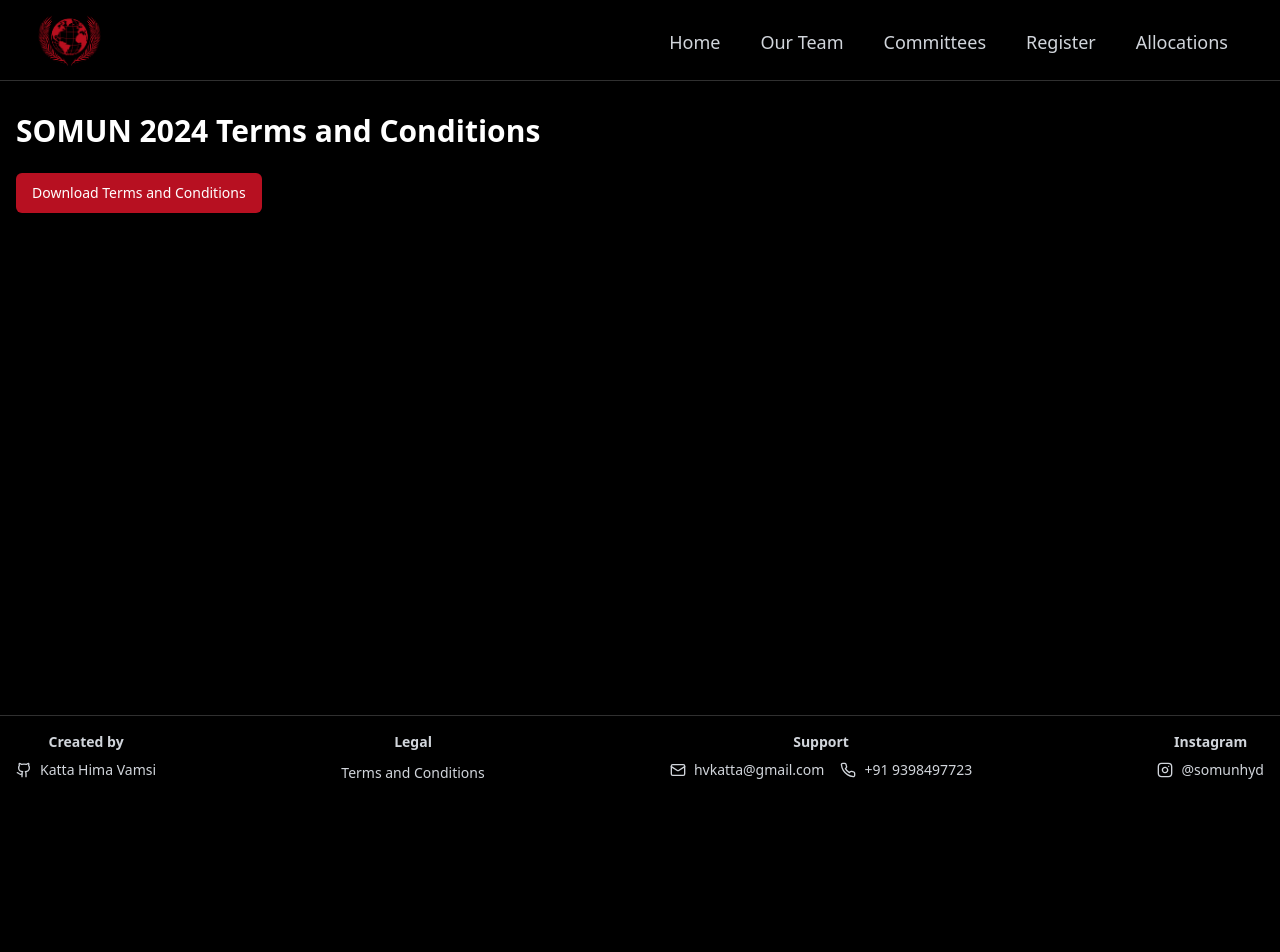
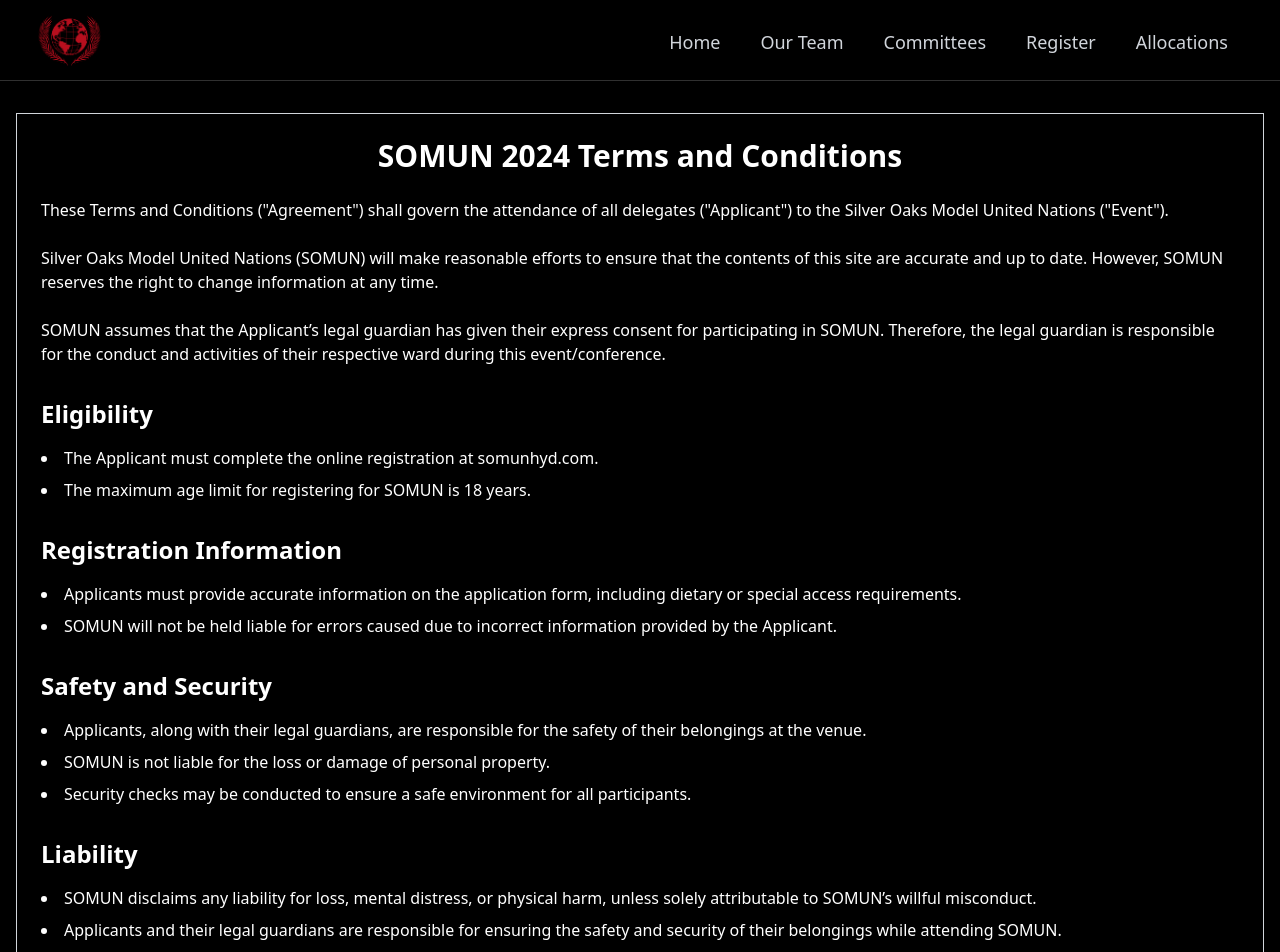
Before and after one commit to Hima-Vamsi/SOMUN-2024-Website, a Next.js app: page /terms-and-conditions in a window 1280 px wide. Shown: the top 952 px of the page. Before the commit the page ends 800 px from the top, so only its background shows below. Built offline with nearby package versions, Linux system fonts and the light colour scheme.

Commit message:
Update Terms and Conditions Page

```diff
--- a/src/app/terms-and-conditions/page.tsx
+++ b/src/app/terms-and-conditions/page.tsx
@@ -1,19 +1,163 @@
-import Link from "next/link";
-import { Button } from "@/components/ui/button";
-
 const TermsAndConditions = () => {
   return (
     <div className="container mx-auto px-4 py-8">
-      <h1 className="text-3xl font-bold mb-6">
-        SOMUN 2024 Terms and Conditions
-      </h1>
-      <Link
-        href="/SOMUN 2024 Terms and Conditions.pdf"
-        target="_blank"
-        download
-      >
-        <Button>Download Terms and Conditions</Button>
-      </Link>
+      <div className="border border-gray-300 shadow-md p-6">
+        <h1 className="text-3xl font-bold mb-6 text-center">
+          SOMUN 2024 Terms and Conditions
+        </h1>
+        <section className="space-y-6">
+          <p>
+            These Terms and Conditions (&quot;Agreement&quot;) shall govern the
+            attendance of all delegates (&quot;Applicant&quot;) to the Silver
+            Oaks Model United Nations (&quot;Event&quot;).
+          </p>
+          <p>
+            Silver Oaks Model United Nations (SOMUN) will make reasonable
+            efforts to ensure that the contents of this site are accurate and up
+            to date. However, SOMUN reserves the right to change information at
+            any time.
+          </p>
+          <p>
+            SOMUN assumes that the Applicant’s legal guardian has given their
+            express consent for participating in SOMUN. Therefore, the legal
+            guardian is responsible for the conduct and activities of their
+            respective ward during this event/conference.
+          </p>
+        </section>
+
+        <h2 className="text-2xl font-semibold mt-8 mb-4">Eligibility</h2>
+        <ul className="list-disc list-inside space-y-2">
+          <li>
+            The Applicant must complete the online registration at somunhyd.com.
+          </li>
+          <li>The maximum age limit for registering for SOMUN is 18 years.</li>
+        </ul>
+
+        <h2 className="text-2xl font-semibold mt-8 mb-4">
+          Registration Information
+        </h2>
+        <ul className="list-disc list-inside space-y-2">
+          <li>
+            Applicants must provide accurate information on the application
+            form, including dietary or special access requirements.
+          </li>
+          <li>
+            SOMUN will not be held liable for errors caused due to incorrect
+            information provided by the Applicant.
+          </li>
+        </ul>
+
+        <h2 className="text-2xl font-semibold mt-8 mb-4">
+          Safety and Security
+        </h2>
+        <ul className="list-disc list-inside space-y-2">
+          <li>
+            Applicants, along with their legal guardians, are responsible for
+            the safety of their belongings at the venue.
+          </li>
+          <li>
+            SOMUN is not liable for the loss or damage of personal property.
+          </li>
+          <li>
+            Security checks may be conducted to ensure a safe environment for
+            all participants.
+          </li>
+        </ul>
+
+        <h2 className="text-2xl font-semibold mt-8 mb-4">Liability</h2>
+        <ul className="list-disc list-inside space-y-2">
+          <li>
+            SOMUN disclaims any liability for loss, mental distress, or physical
+            harm, unless solely attributable to SOMUN’s willful misconduct.
+          </li>
+          <li>
+            Applicants and their legal guardians are responsible for ensuring
+            the safety and security of their belongings while attending SOMUN.
+          </li>
+        </ul>
+
+        <h2 className="text-2xl font-semibold mt-8 mb-4">
+          Registrations and Deadline Criteria
+        </h2>
+        <ul className="list-disc list-inside space-y-2">
+          <li>
+            Registrations must be completed through the official SOMUN website.
+          </li>
+          <li>
+            Applications will be considered on a first-come, first-served basis,
+            based on maximum council capacity and availability of preferred
+            countries.
+          </li>
+        </ul>
+
+        <h2 className="text-2xl font-semibold mt-8 mb-4">Privacy</h2>
+        <ul className="list-disc list-inside space-y-2">
+          <li>
+            SOMUN assumes implied consent for photographs or videos to be taken
+            during the event for promotional purposes.
+          </li>
+          <li>
+            SOMUN may share basic personal details of the Applicant, such as
+            name, age, email, and phone number.
+          </li>
+        </ul>
+
+        <h2 className="text-2xl font-semibold mt-8 mb-4">
+          Intellectual Property
+        </h2>
+        <p>
+          All SOMUN materials, including the website content, background guides,
+          and handbooks, are the property of SOMUN. No materials may be
+          modified, distributed, or used without written permission.
+        </p>
+
+        <h2 className="text-2xl font-semibold mt-8 mb-4">Mode of Payments</h2>
+        <ul className="list-disc list-inside space-y-2">
+          <li>Payments must be made through the official website.</li>
+          <li>SOMUN is not liable for payments made to third parties.</li>
+        </ul>
+
+        <h2 className="text-2xl font-semibold mt-8 mb-4">Refund Policy</h2>
+        <ul className="list-disc list-inside space-y-2">
+          <li>Payments are non-refundable.</li>
+          <li>
+            If the event is canceled by SOMUN for organizational reasons or
+            force majeure, the registration fee will be refunded in full.
+          </li>
+        </ul>
+
+        <h2 className="text-2xl font-semibold mt-8 mb-4">Narcotics Clause</h2>
+        <ul className="list-disc list-inside space-y-2">
+          <li>
+            Applicants are strictly prohibited from bringing, possessing, or
+            using narcotics within the venue premises.
+          </li>
+          <li>
+            Violations will result in immediate expulsion, notification of legal
+            guardians, and legal reporting.
+          </li>
+        </ul>
+
+        <h2 className="text-2xl font-semibold mt-8 mb-4">Code of Conduct</h2>
+        <ul className="list-disc list-inside space-y-2">
+          <li>
+            Applicants must provide truthful information during registration.
+          </li>
+          <li>
+            Plagiarism or use of Generative AI for speeches is prohibited and
+            will result in disqualification.
+          </li>
+          <li>
+            Applicants must respect SOMUN staff, delegates, and guests at all
+            times.
+          </li>
+        </ul>
+
+        <p>
+          By registering for SOMUN, Applicants and their legal guardians
+          implicitly agree to abide by these Terms and Conditions.
+        </p>
+      </div>
     </div>
   );
 };
```
Also changed, not shown: 1 other file (tests, documents, lock files or other folders).
